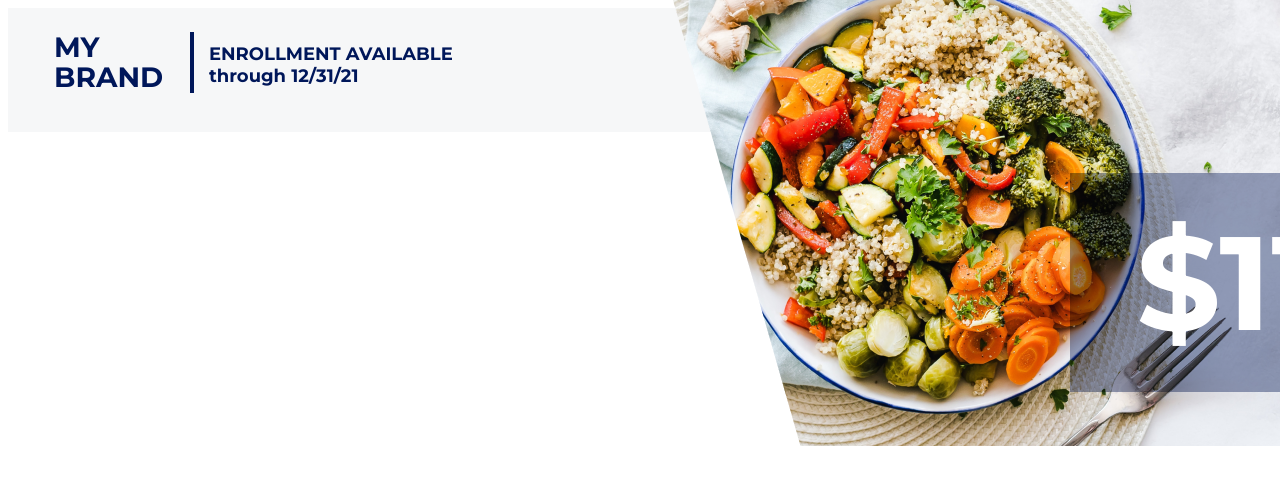
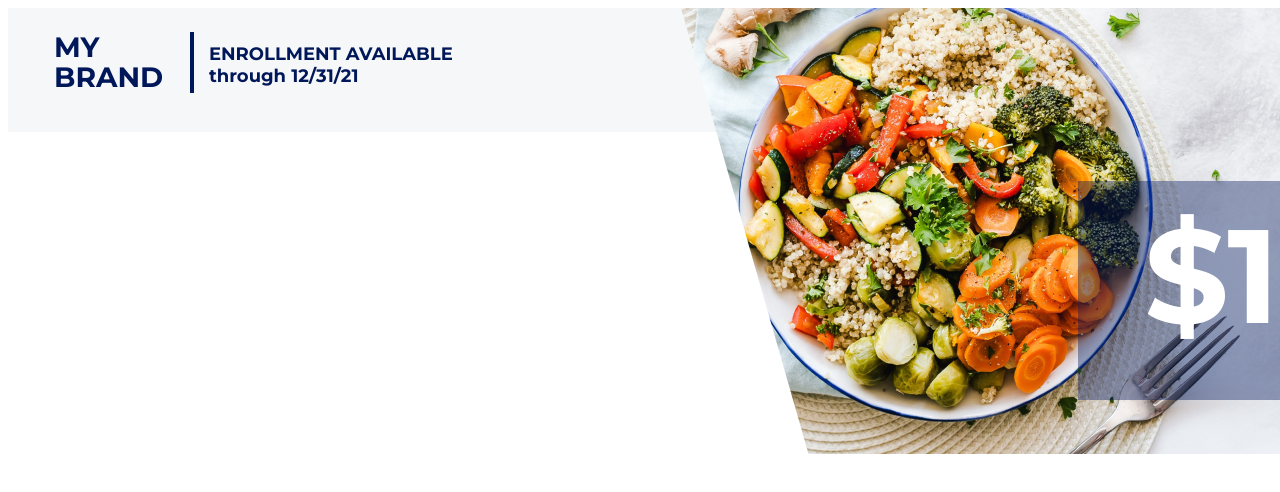
Before and after one commit to joe-hudson/RV, a React app: page / in a window 1280 px wide. Shown: the top 492 px of the page. Built offline with nearby package versions, Linux system fonts and the light colour scheme.

Commit message:
food update relative positioning added to food nested content in overlay fixed transparency

```diff
--- a/index.js
+++ b/index.js
@@ -56,8 +56,8 @@ class Banner extends React.Component {
             </div>
           </div>
         </div>
-        <div className="c-product-background"></div>
-        <div className="c-product-value-overlay"></div>
+        <div className="c-product">
+          <div className="c-product-value-overlay">
             <Text
               class="c-product-text c-product-up-to text-uppercase"
               text={content.product_up_to}
@@ -68,6 +68,8 @@ class Banner extends React.Component {
               text={content.product_in_value}
             />
           </div>
+        </div>
+      </div>
     );
   }
 }
--- a/index.scss
+++ b/index.scss
@@ -60,58 +60,53 @@ body {
     color: #00175A;
 }
 
-.c-product-background {
-    position: absolute;
+.c-product {
+    position: relative;
     width: 916px;
     height: 534px;
     left: 673px;
-    top: 0px;
+    top: -124px;
     background-image: url('./images/food.png');
     background-repeat: no-repeat;
     z-index: 1;
 }
 
 .c-product-value-overlay {
-    position: absolute;
+    position: relative;
     width: 370px;
     height: 219px;
-    left: 1070px;
+    left: 397px;
     top: 173px;
-    mix-blend-mode: multiply;
     background: rgba(0, 23, 90, 0.4);
     z-index: 2;
 }
-
 .c-product-text {
-    position: absolute;
-    display: inline-block;
+    position: relative;
+    display: block;
     text-align: right;
     height: 23px;
-    width: 162px;
     font-family: "Montserrat";
     font-style: normal;
     font-weight: bold;
     font-size: 24px;
     line-height: 23px;
     color: #FFFFFF;
-    mix-blend-mode: normal;
     z-index: 5;
 }
 .c-product-up-to {
-    top: 188px;
-    left: 1239px;
+    top: 15px;
+    right: 32px;
 }
 .c-product-in-value {
-    top: 351px;
-    left: 1239px;
+    top: 15px;
+    right: 32px;
 }
 .c-product-value {
-    position: absolute;
-    display: inline-block;
-    width: 338px;
+    position: relative;
+    display: block;
     height: 122px;
-    top: 216px;
-    left: 1070px;
+    right: 32px;
+    top: 5px;
     font-family: "Montserrat";
     font-style: normal;
     font-weight: bold;
```
Lines whose indentation alone changed are shown as unchanged.
